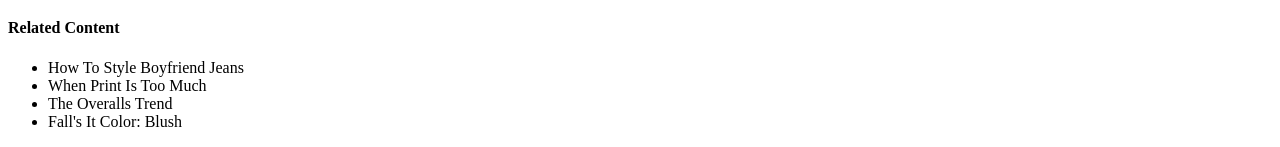
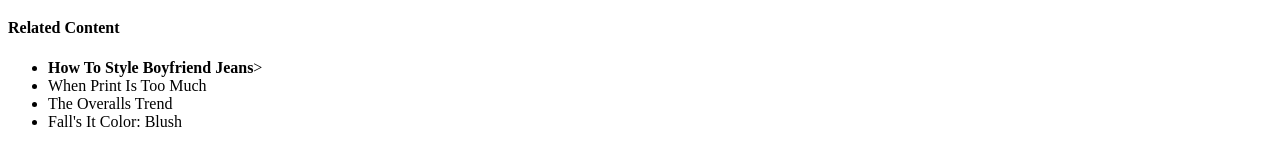
Before and after one commit to viktoriiatsoi/fashion-show-codecademy, a plain HTML site: page index.html in a window 1280 px wide. Shown: the part 1672-1819 px from the top of the page. Drawn offline with Linux system fonts and the light colour scheme.

Commit message:
change style bold text

```diff
--- a/index.html
+++ b/index.html
@@ -17,7 +17,7 @@
     	<p>Always be true to your own sense of style, if you don't you'll be uncomfortable the whole time and it will show. Remember, NYFW is about expressing yourself and taking in what the designers have chosen to express through their new lines. Also it's important to wear shoes you'll be comfortable in all day. Obviously you want to look good, but you'll be on your feet all day long, so be prepared.</p>
         <h4>Related Content</h4>
     	<ul>
-        <li>How To Style Boyfriend Jeans</li>
+        <li><strong>How To Style Boyfriend Jeans</strong>></li>
         <li>When Print Is Too Much</li>
         <li>The Overalls Trend</li>
         <li>Fall's It Color: Blush</li>
```
